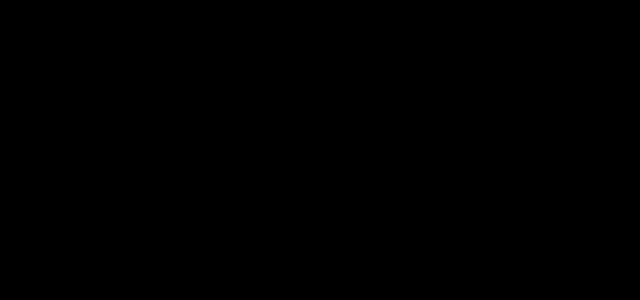
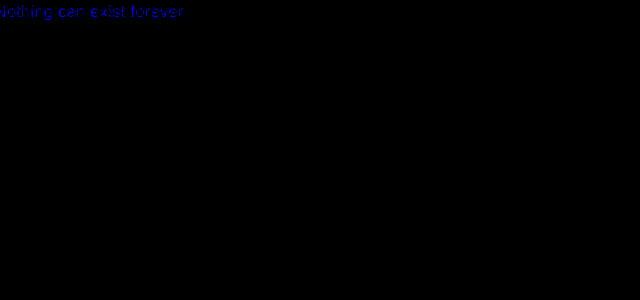
Before and after one commit to Crystallized21/nierfreewill, a React (Vite) app: page / in a window 1280 px wide. Shown: the top 300 px of the page, without its empty margins (0-640 px from the left). Built offline with nearby package versions, Linux system fonts and the light colour scheme.

Commit message:
Enhance CreditsScroll component with animated title and decision section

```diff
--- a/src/components/creditsScroll/CreditsScroll.tsx
+++ b/src/components/creditsScroll/CreditsScroll.tsx
@@ -1,12 +1,13 @@
 import { useState, useEffect } from "react";
 import { motion, AnimatePresence } from "framer-motion";
+import {Button} from "../uiElements/Button.tsx";
 
 const credits = [
   "Project Director: You",
   "Lead Developer: Also You",
   "Philosophy Consultant: Existential Dread",
   "Special Thanks: Free Will(?)",
-  "And you, the player."
+  "And you, the user."
 ];
 
 export default function CreditsScroll() {
@@ -21,7 +22,7 @@ export default function CreditsScroll() {
   }, []);
 
   return (
-    <div className="h-[200vh] bg-black text-white overflow-hidden">
+    <div className="h-[150vh] bg-black text-white overflow-hidden relative">
       {/* Intro Text */}
       <AnimatePresence>
         {!showCredits && (
@@ -32,7 +33,22 @@ export default function CreditsScroll() {
             exit={{ opacity: 0 }}
             transition={{ duration: 2 }}
           >
-            <h1 className="text-4xl">Nothing can exist forever.</h1>
+            <motion.h1
+              className="text-4xl text-center glitch"
+              initial={{ textShadow: "0px 0px 0px white" }}
+              animate={{
+                textShadow: [
+                  "6px 0px 0px red",
+                  "-6px 0px 0px blue",
+                  "6px 0px 0px red",
+                  "-6px 0px 0px green",
+                  "6px 0px 0px green"
+                ]
+              }}
+              transition={{ repeat: Infinity, duration: 0.15 }}
+            >
+              Nothing can exist forever.
+            </motion.h1>
           </motion.div>
         )}
       </AnimatePresence>
@@ -40,16 +56,29 @@ export default function CreditsScroll() {
       {/* Scrolling Credits */}
       {showCredits && (
         <motion.div
-          initial={{ y: "100%" }}
-          animate={{ y: "-100%" }}
+          initial={{ y: "-100%" }}
+          animate={{ y: "1000%" }}
           transition={{ duration: 15, ease: "linear" }}
-          className="absolute bottom-0 left-0 w-full text-center"
+          className="absolute top-0 left-0 w-full text-center"
         >
           {credits.map((line, index) => (
             <p key={index} className="text-xl mb-4">{line}</p>
           ))}
         </motion.div>
       )}
+
+      {/* Decision Section */}
+      {showCredits && (
+        <div className="absolute top-2/3 left-1/2 transform -translate-x-1/2 -translate-y-1/2 flex flex-col items-center gap-6">
+          <h2 className="text-2xl mb-4">What is your decision?</h2>
+          <div className="flex flex-col gap-6 w-full px-6">
+            <Button/>
+            <button className="w-full px-6 py-3 bg-red-800 text-white border-2 border-white hover:bg-red-700 transition">
+              {/* Add button text here */}
+            </button>
+          </div>
+        </div>
+      )}
     </div>
   );
 }
```
